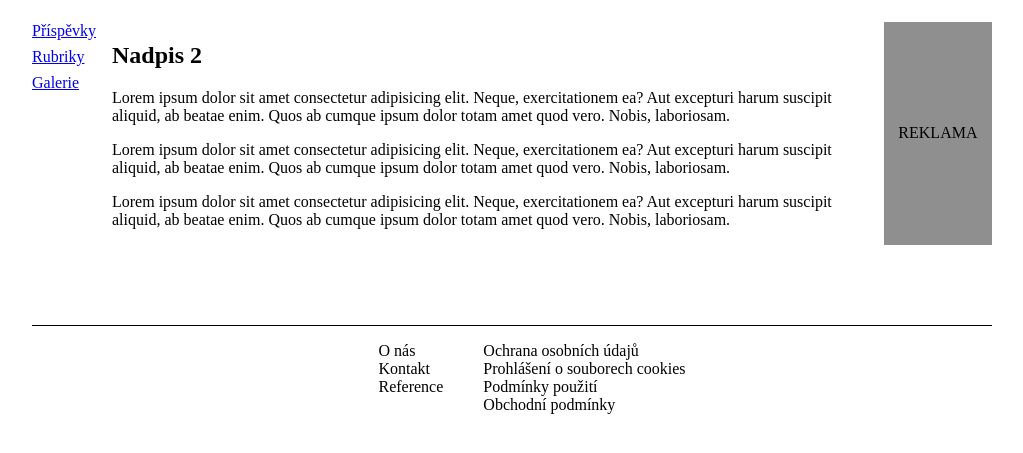
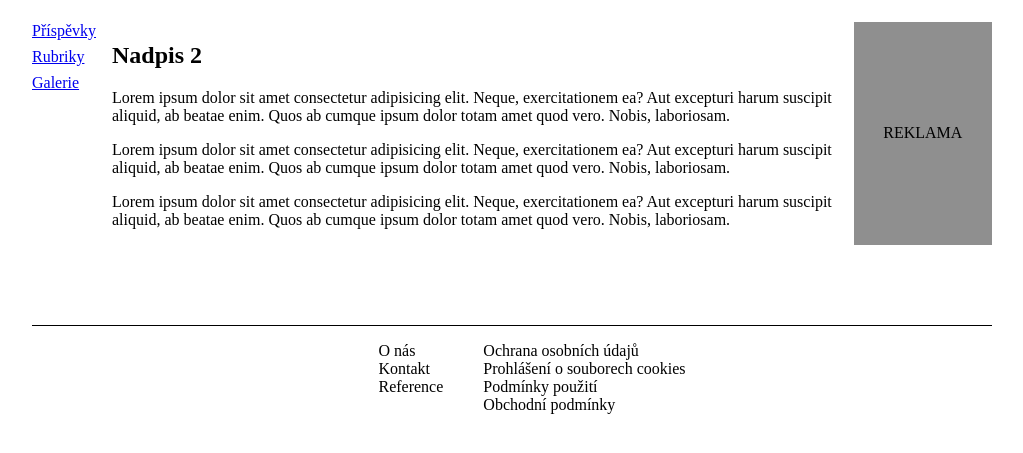
Before and after one commit to Exelus-repo/codingschool, a PHP site: page / in a window 1280 px wide. Shown: the part 58-511 px from the top of the page, without its empty margins (128-1151 px from the left). Run offline with PHP 8.4, Linux system fonts and the light colour scheme.

Commit message:
změna šířky reklamního boxu

```diff
--- a/lekce6/style.css
+++ b/lekce6/style.css
@@ -20,7 +20,7 @@ nav {
 
 aside {
 	background: #8f8f8f;
-	width: 12rem;
+	width: 16rem;
 
 	display: flex;
 	justify-content: center;
```
